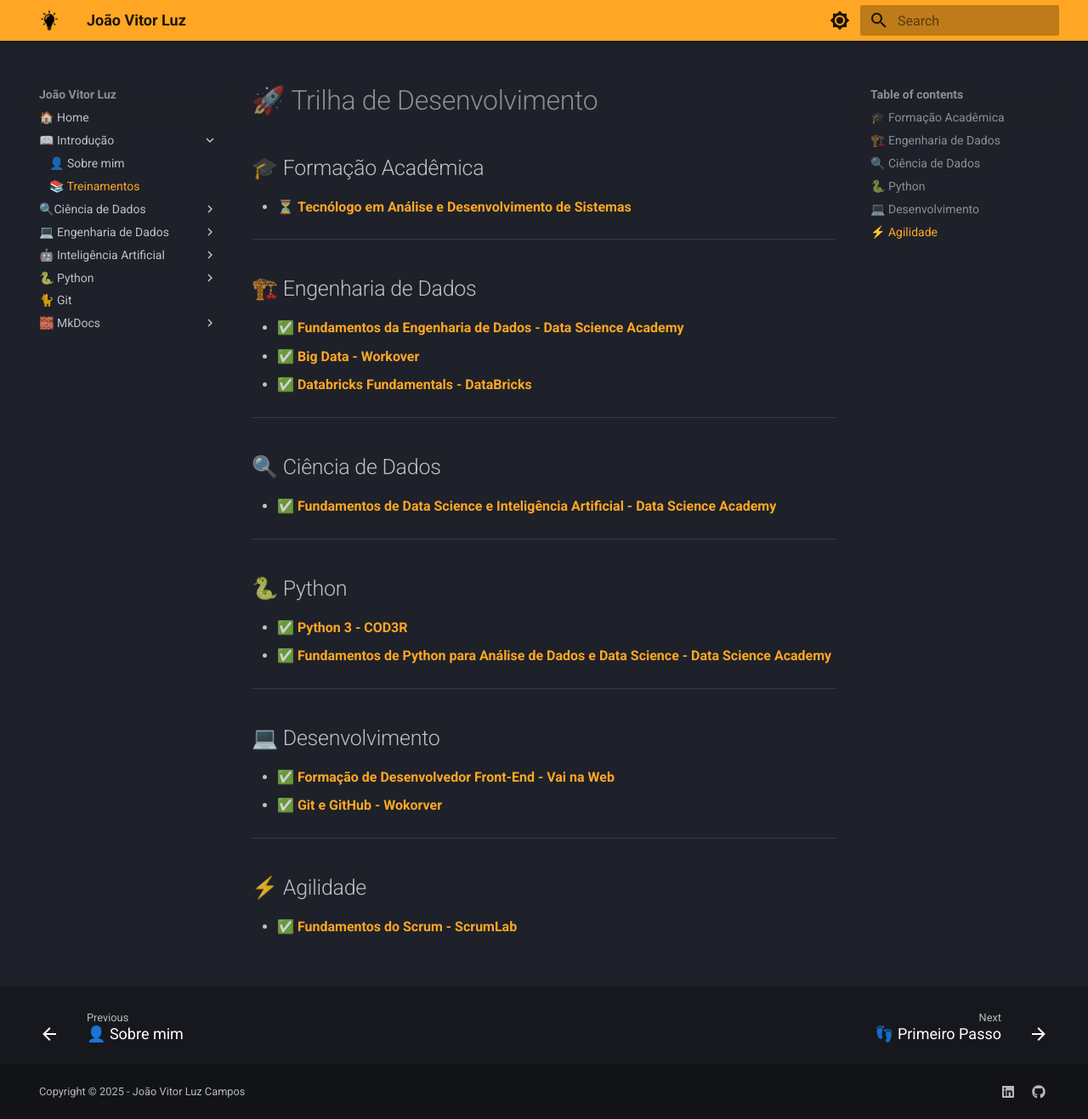
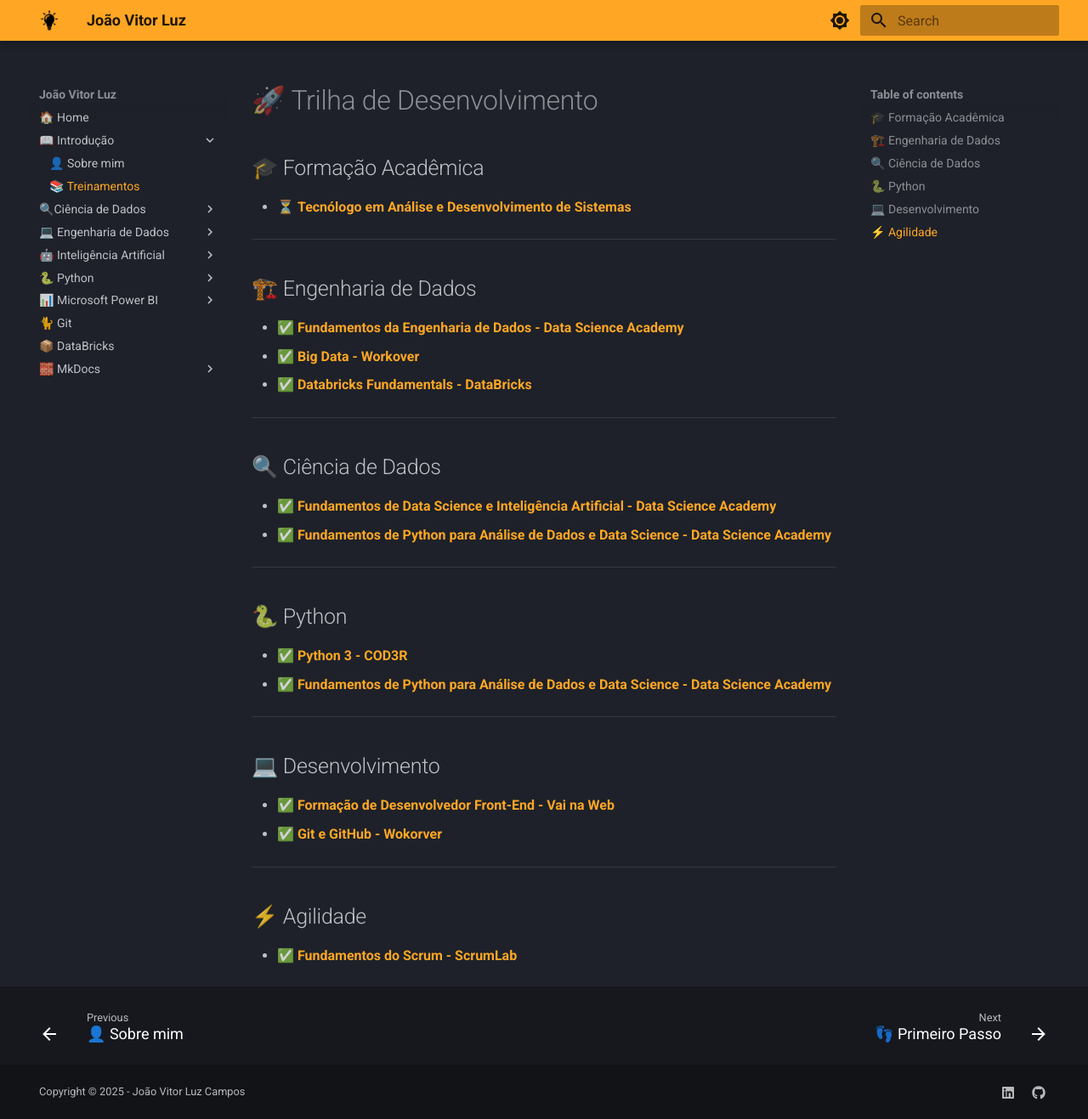
Before and after one commit to vitorluzz/vitorluzz.github.io, an MkDocs documentation site: the page built from docs/treinamentos.md, in a window 1280 px wide and 1317 px high. Shown: the whole window at 85% size. Built offline with MkDocs 1.6.1 and Material for MkDocs 9.7.7, drawn with Linux system fonts in a browser that asks for light colours.

```diff
--- a/docs/treinamentos.md
+++ b/docs/treinamentos.md
@@ -12,6 +12,7 @@
 
 ## 🔍 Ciência de Dados
 - ✅ [**Fundamentos de Data Science e Inteligência Artificial - Data Science Academy**](https://www.datascienceacademy.com.br/path-player?courseid=fundamentos-de-data-science-e-inteligencia-artificial&unit=66bd6436f1588081cb08a019Unit)
+- ✅ [**Fundamentos de Python para Análise de Dados e Data Science - Data Science Academy**](https://www.datascienceacademy.com.br/cursosgratuitos)
 ***
 
 ## 🐍 Python
--- a/mkdocs.yml
+++ b/mkdocs.yml
@@ -115,7 +115,10 @@ nav:
           - "Utilizando Python para trabalhar com Linguagem SQL": pythonsql.md
           - "Utilizando o Pandas para trabalhar com Linguagem SQL": pandassql.md
           - "Sintaxe SQL X Sintaxe Pandas": sintaxepysql.md
+  - "📊 Microsoft Power BI":
+          - "📌 Introdução": introducaopbi.md
   - "🐈‍ Git": git.md
+  - "📦 DataBricks": databricks.md
   - "🧱 MkDocs":
       - "📘 Introdução": mkdocsintroducao.md
       - "🛠️ Criando um site com MkDocs Material":
```
Also changed, not shown: docs/databricks.md (added, +43 -0 lines), docs/introducaopbi.md (added).
